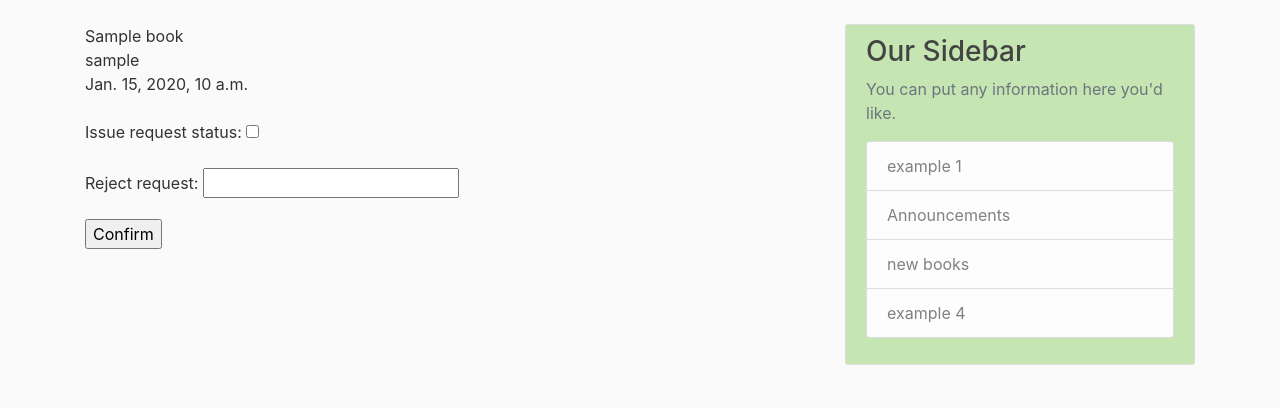
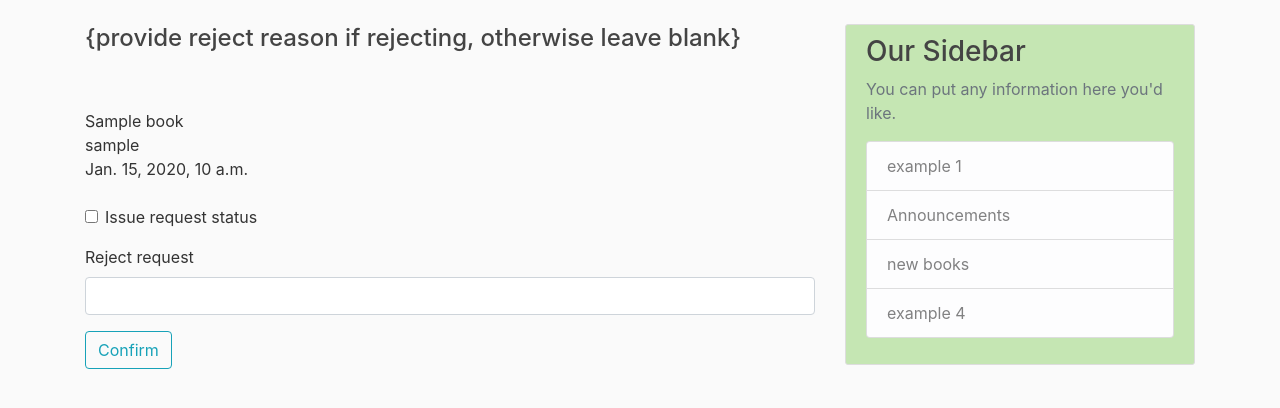
Before and after one commit to UjjwalAggarwal-1/LMS, a Django app: page /librarian_home/1/ in a window 1280 px wide. Shown: the part 56-464 px from the top of the page. Run offline with Django 4.2, Linux system fonts and the light colour scheme; tables that the repository leaves empty hold one stand-in row (values such as "Sample post"); some libraries are stand-ins or nearby versions.

Commit message:
some changes in request book

```diff
--- a/all_books/forms.py
+++ b/all_books/forms.py
@@ -30,4 +30,3 @@ class ReturnBookForm(forms.ModelForm):
     class Meta:
         model = Issue2
         fields = ['issue_request_status']
-        widgets = {'issue_reqeust_status': forms.ChoiceField(choices=(('ISSUED', 'YES'), ('NO', 'RETURNED'), ('UNKNOWN', 'UNKNOWN')))}
--- a/all_books/models.py
+++ b/all_books/models.py
@@ -30,5 +30,8 @@ class Issue2(models.Model):
     isbn_of_book = models.ForeignKey(Books, on_delete=models.CASCADE)
     student = models.ForeignKey(User, on_delete=models.CASCADE)
     return_on = models.DateTimeField(null=True, default=datetime.date.today()+datetime.timedelta(days=20))
-    issue_request_status = models.BooleanField(default=False, null=True)
-    reject_request = models.CharField(max_length=300, null=True)
+    #issue_request_status = models.BooleanField(default=False, null=True)
+    issue_request_status = models.CharField(max_length=10, choices=[
+        ("1", 'keep issued'), ("", 'return')
+    ], default="", null=True, blank=True)
+    reject_request = models.CharField(max_length=300, null=True, blank=True)
--- a/all_books/templates/all_books/librarian_home_2.html
+++ b/all_books/templates/all_books/librarian_home_2.html
@@ -1,5 +1,11 @@
 {% extends "all_books/base.html" %}
 {%block content%}
+{% load crispy_forms_tags %}
+
+<h4>{provide reject reason if rejecting, otherwise leave blank} </h4>
+<br>
+<br>
+
 {{ object.isbn_of_book }}
 <br>
 {{ object.student }}
@@ -9,7 +15,7 @@
 <br>
 <form method="post">
     {% csrf_token %}
-    {{form.as_p}}
-<input type="submit" value="Confirm">
+    {{form|crispy}}
+<input class="btn btn-outline-info" type="submit" value="Confirm">
 </form>
 {%endblock content%}
--- a/all_books/templates/all_books/return_book.html
+++ b/all_books/templates/all_books/return_book.html
@@ -1,12 +1,10 @@
 {% extends "all_books/base.html" %}
 {% load crispy_forms_tags %}
 {% block content %}
-note: select the option 'YES' form dropdown and click 'Return' to return the book <br>
-<br><br>
 <form method="post">
     {% csrf_token %}
     {{ form|crispy }}
-    <button class="btn btn-outline-info" type="submit">Return</button>
+    <button class="btn btn-outline-info" type="submit">Confirm</button>
 </form>
 
 {% endblock content %}
--- a/all_books/views.py
+++ b/all_books/views.py
@@ -1,5 +1,6 @@
 import datetime
 
+from django import forms
 from django.shortcuts import render, redirect
 from django.urls import reverse_lazy
 
@@ -123,15 +124,20 @@ def issue_request_detailview(request, issue_request_id):
         if form.is_valid():
             issue_req_stat = form.cleaned_data.get('issue_request_status')
             reject_request_data = form.cleaned_data.get('reject_request')
-            old_obj = Issue2.objects.get(id=issue_request_id)
-            old_obj.issue_request_status = issue_req_stat
-            old_obj.reject_request = reject_request_data
-            old_obj.save()
-            if issue_req_stat:
-                book = old_obj.isbn_of_book
-                book.quantity -= 1
-                book.save()
-            return redirect('librarian_home')
+            if (issue_req_stat and reject_request_data) or not(issue_req_stat and reject_request_data):
+                raise forms.ValidationError(
+                    "Please fill either reject reason or issue request status, but not both"
+                )
+            else:
+                old_obj = Issue2.objects.get(id=issue_request_id)
+                old_obj.issue_request_status = issue_req_stat
+                old_obj.reject_request = reject_request_data
+                old_obj.save()
+                if issue_req_stat:
+                    book = old_obj.isbn_of_book
+                    book.quantity -= 1
+                    book.save()
+                return redirect('librarian_home')
     else:
         form = RequestDecisionForm()
 
@@ -157,9 +163,9 @@ def return_book(request, pk):
         if form.is_valid():
             issue_req_stat = form.cleaned_data.get('issue_request_status')
             old_obj = Issue2.objects.get(pk=pk)
-            old_obj.issue_request_status = issue_req_stat
-            old_obj.save()
             if not issue_req_stat:
+                old_obj.issue_request_status = issue_req_stat
+                old_obj.save()
                 book = old_obj.isbn_of_book
                 book.quantity += 1
                 book.save()
```
